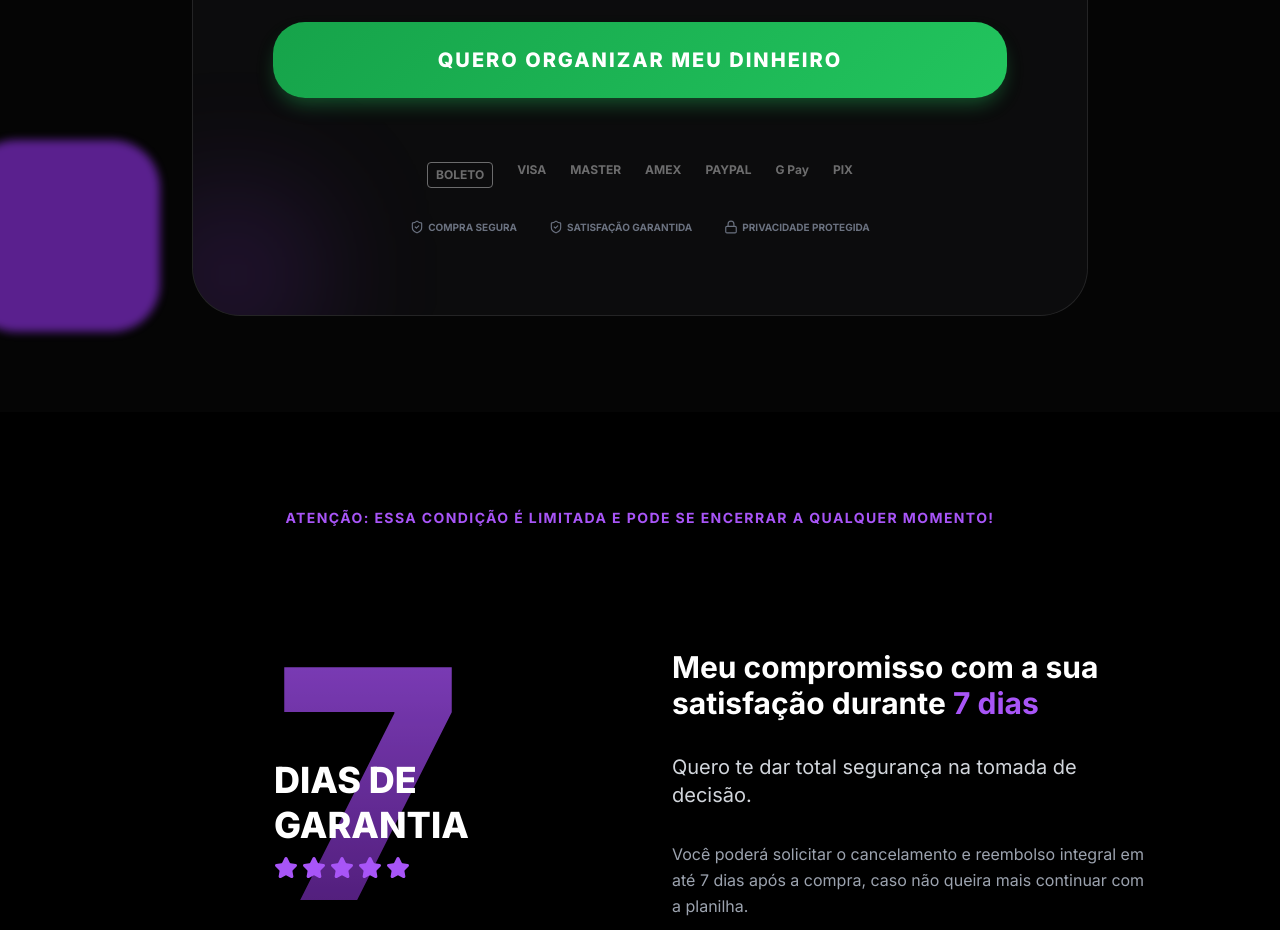
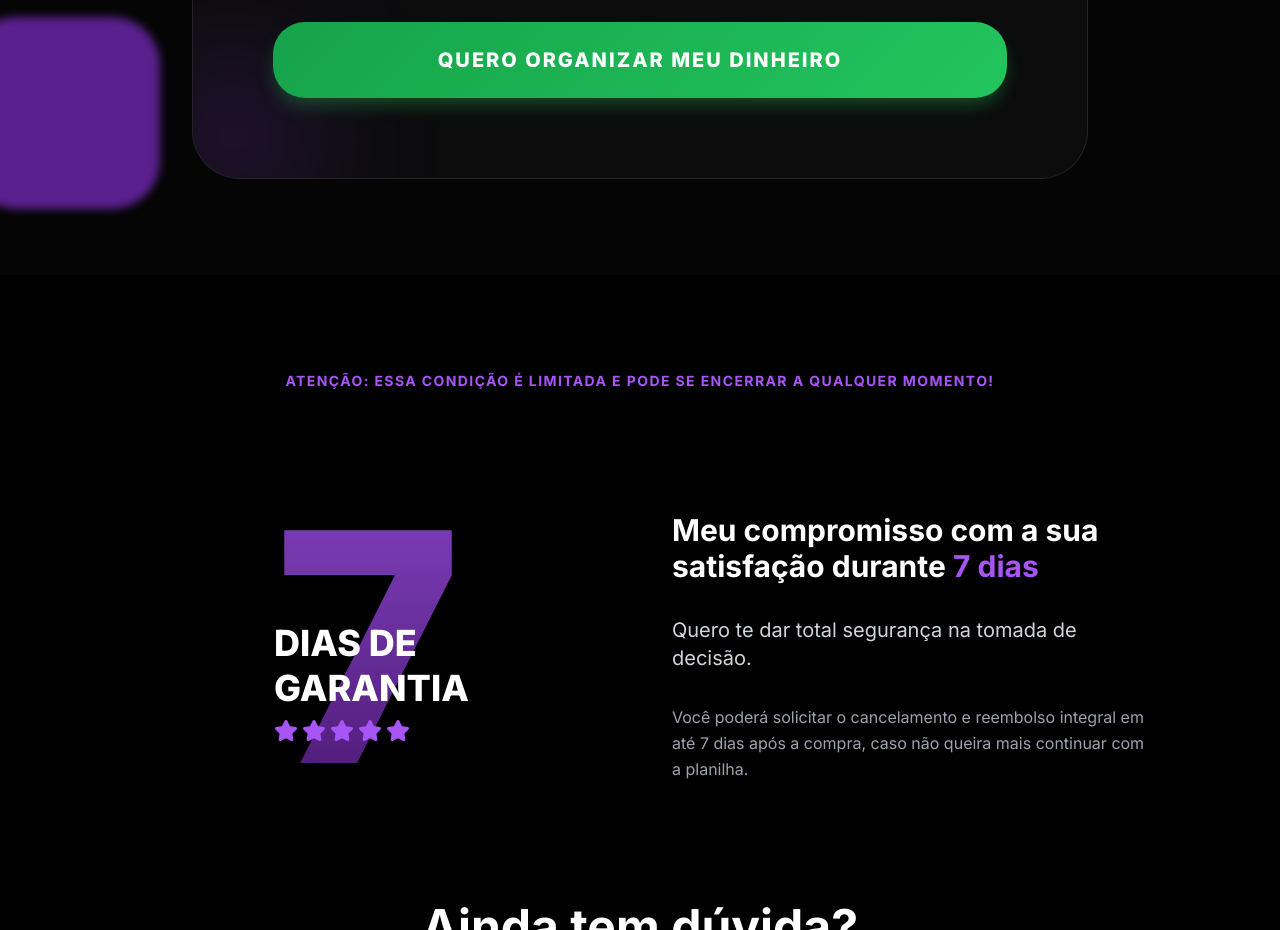
Before and after one commit to hamiltonmatematica/flashflow-landing-page, a React (Vite) app: page / in a window 1280 px wide. Shown: the part 5640-6570 px from the top of the page. Built offline with nearby package versions, Linux system fonts and the light colour scheme.

Commit message:
Remove payment methods section from pricing page

```diff
--- a/components/Pricing.tsx
+++ b/components/Pricing.tsx
@@ -28,25 +28,6 @@ export const Pricing: React.FC = () => {
             Quero organizar meu dinheiro
           </button>
 
-          <div className="pt-8 space-y-8">
-            {/* Payment Icons Simulation */}
-            <div className="flex flex-wrap justify-center gap-6 opacity-40">
-               <div className="text-xs font-bold border border-white px-2 py-1 rounded">BOLETO</div>
-               <div className="text-xs font-bold">VISA</div>
-               <div className="text-xs font-bold">MASTER</div>
-               <div className="text-xs font-bold">AMEX</div>
-               <div className="text-xs font-bold">PAYPAL</div>
-               <div className="text-xs font-bold">G Pay</div>
-               <div className="text-xs font-bold">PIX</div>
-            </div>
-
-            <div className="flex justify-center gap-8 text-[10px] text-gray-500 uppercase font-bold">
-               <div className="flex items-center gap-1"><ShieldCheck size={14} /> Compra Segura</div>
-               <div className="flex items-center gap-1"><ShieldCheck size={14} /> Satisfação Garantida</div>
-               <div className="flex items-center gap-1"><Lock size={14} /> Privacidade Protegida</div>
-            </div>
-          </div>
-
           {/* Decorative glass bits */}
           <div className="absolute -bottom-10 -left-10 w-40 h-40 bg-purple-600 rounded-3xl -z-10 blur-3xl opacity-30"></div>
           <div className="absolute top-20 right-10 w-32 h-32 glass-card rounded-2xl -z-10 opacity-40"></div>
```
Lines whose indentation alone changed are shown as unchanged.
